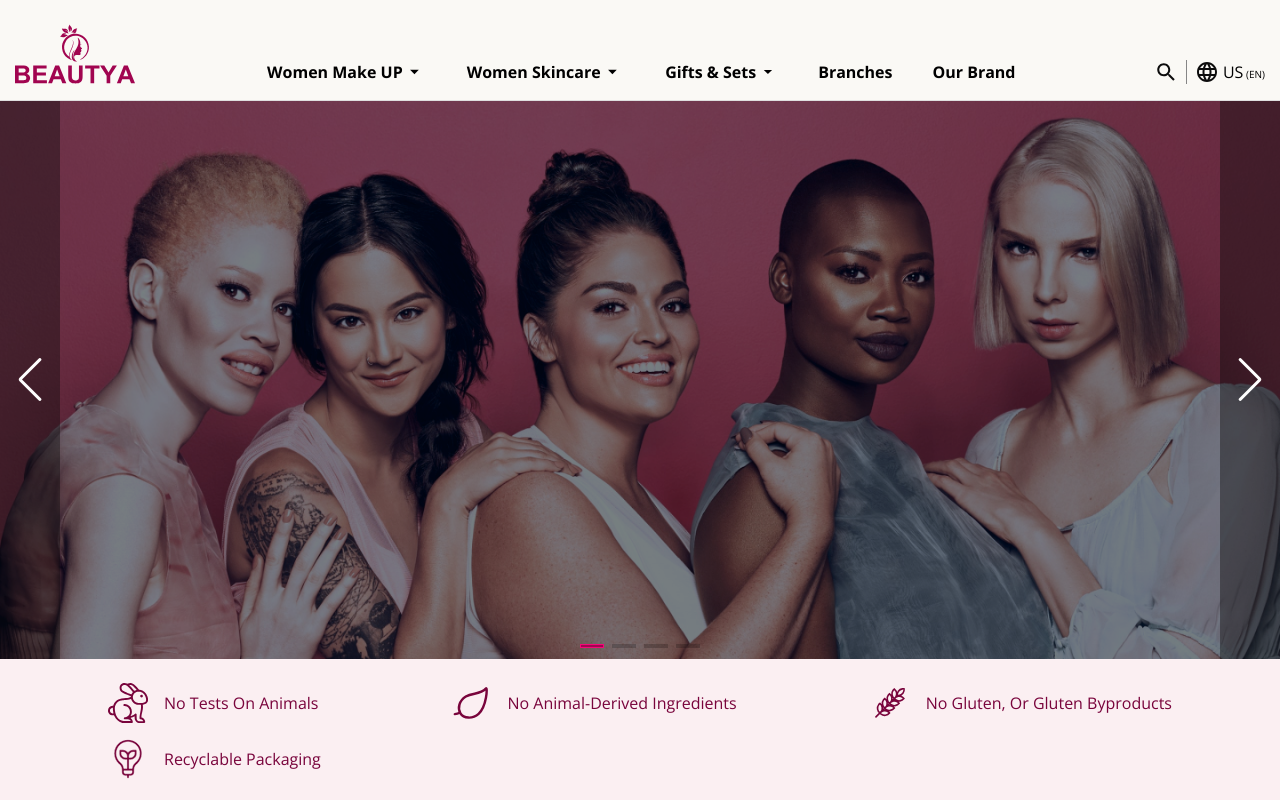
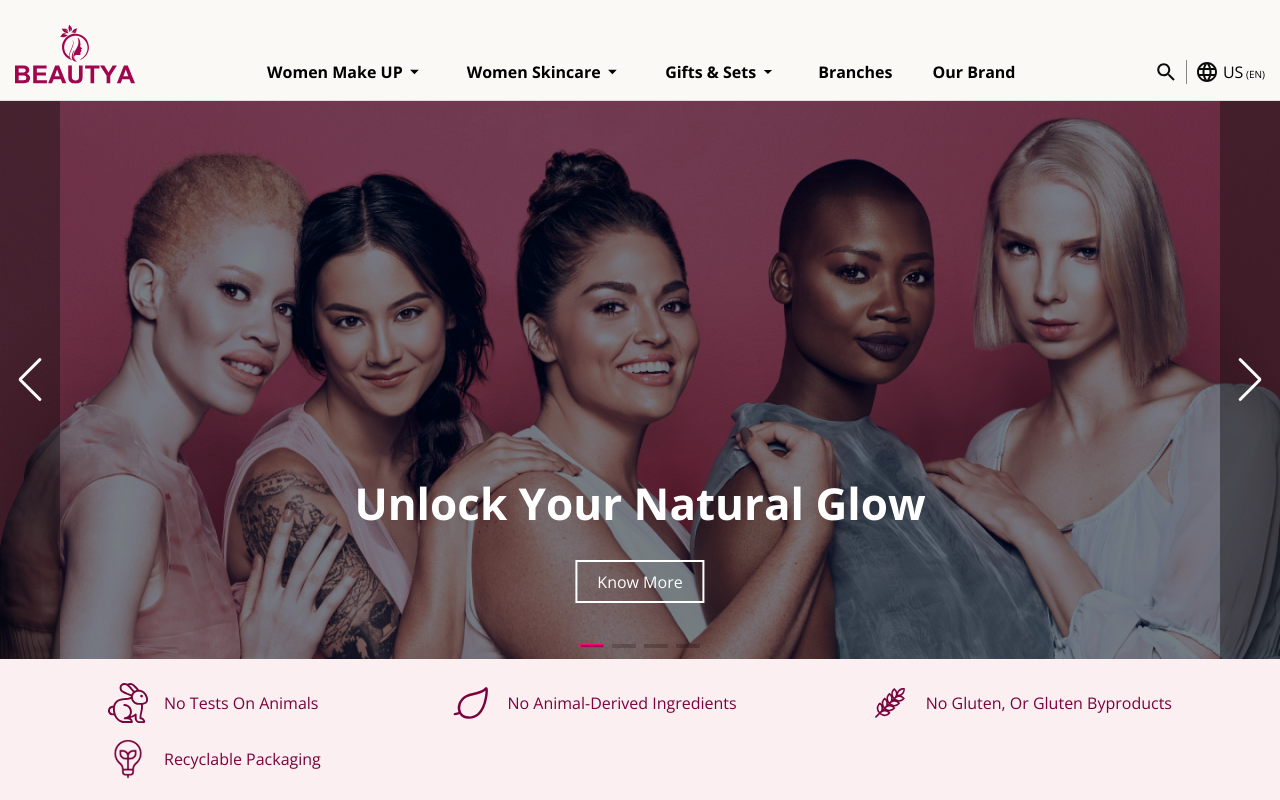
Before and after one commit to IsAmirMmd/beautya-react, a React (Create React App) app: page / in a window 1280 px wide. Shown: the top 800 px of the page. Built offline with nearby package versions, Linux system fonts and the light colour scheme.

Commit message:
adding text and content on slider images

```diff
--- a/src/components/slider.jsx
+++ b/src/components/slider.jsx
@@ -37,6 +37,14 @@ const Slider = () => {
           return (
             <SwiperSlide key={image.id}>
               <img src={image.src} alt={image.id} className="brightness-50" />
+              <div className="absolute bottom-[10%] left-[50%] translate-x-[-50%] text-center">
+                <p className="capitalize text-white md:text-44px font-bold mb-[24px]">
+                  unlock your natural glow
+                </p>
+                <button className="border-2 border-white text-16px font-normal text-white px-8 py-3">
+                  Know More
+                </button>
+              </div>
             </SwiperSlide>
           );
         })}
```
